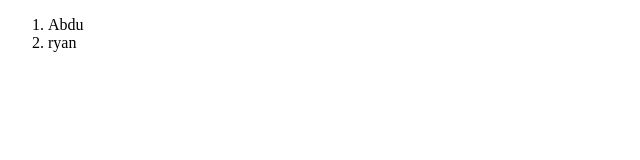
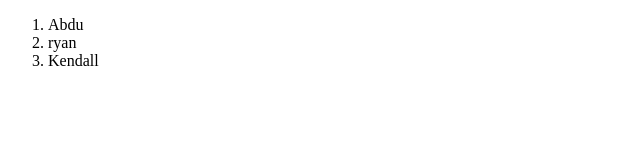
Before and after one commit to abdurezakMussa/COCKTAILEXPERT, a plain HTML site: page index.html in a window 1280 px wide. Shown: the full height of the page, 0-640 px from the left. Drawn offline with Linux system fonts and the light colour scheme.

Commit message:
Added kendall to the list

```diff
--- a/index.html
+++ b/index.html
@@ -1,8 +1,8 @@
 <!DOCTYPE html>
 <html lang="en">
   <head>
-    <meta charset="UTF-8">
-    <meta name="viewport" content="width=device-width, initial-scale=1.0">
+    <meta charset="UTF-8" />
+    <meta name="viewport" content="width=device-width, initial-scale=1.0" />
     <title>Document</title>
   </head>
   <body>
@@ -13,6 +13,9 @@
       <li>
         ryan
       </li>
+      <li>
+        Kendall
+      </li>
     </ol>
   </body>
 </html>
```
Lines whose indentation alone changed are shown as unchanged.
